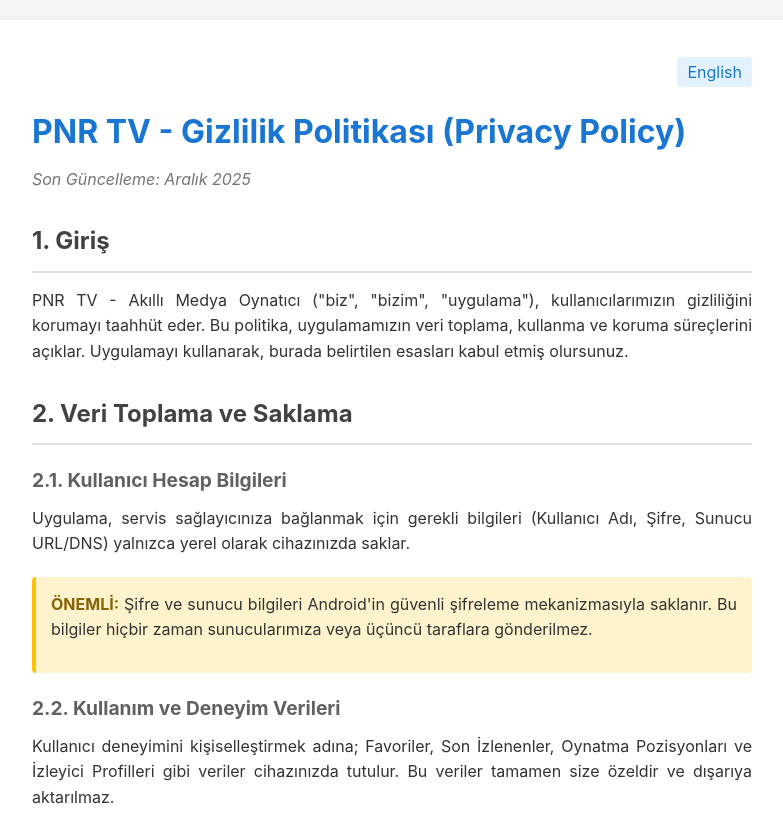
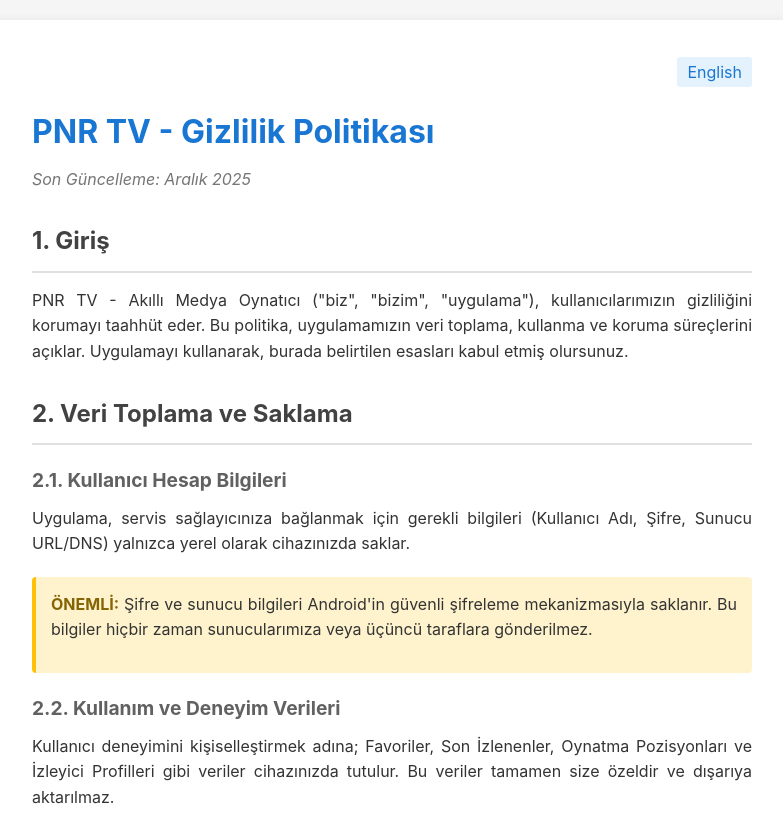
Before and after one commit to vbozkaya/PNR-TV, a plain HTML site: page docs/privacy-policy.html in a window 1280 px wide. Shown: the top 814 px of the page, without its empty margins (248-1031 px from the left). Drawn offline with Linux system fonts and the light colour scheme.

Commit message:
Fix Turkish privacy policy title format to match English version

```diff
--- a/docs/privacy-policy.html
+++ b/docs/privacy-policy.html
@@ -121,7 +121,7 @@
             <a href="privacy-policy-en.html">English</a>
         </div>
 
-        <h1>PNR TV - Gizlilik Politikası (Privacy Policy)</h1>
+        <h1>PNR TV - Gizlilik Politikası</h1>
         <p class="last-updated">Son Güncelleme: Aralık 2025</p>
 
         <h2>1. Giriş</h2>
```
